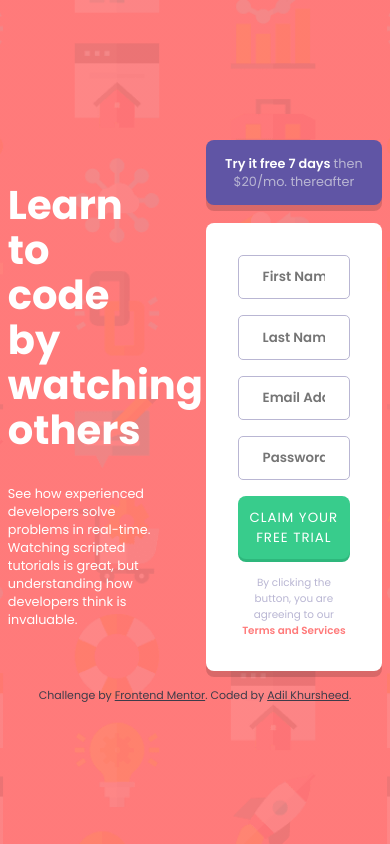
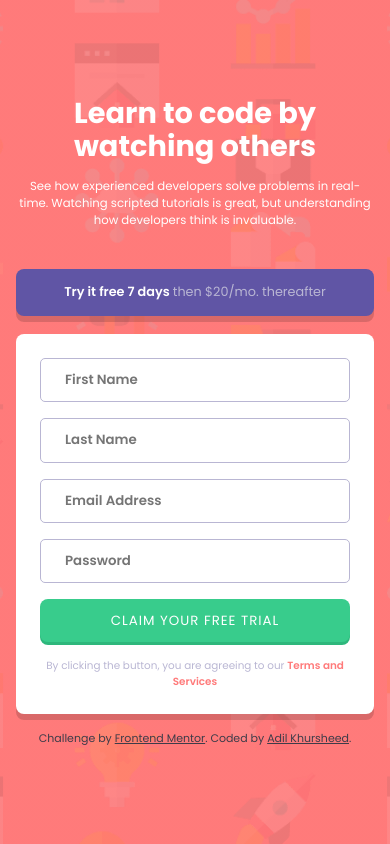
Before and after one commit to adil-khursheed/sign-up-form, a plain HTML site: page index.html in a window 390 px wide. Drawn offline with Linux system fonts and the light colour scheme.

Commit message:
added media query

```diff
--- a/style.css
+++ b/style.css
@@ -44,14 +44,14 @@ body{
 }
 
 .text-col .heading{
-    font-size: 2.5rem;
+    font-size: clamp(1.8rem, 6vw, 2.5rem);
     line-height: 1.125;
     margin-bottom: 2rem;
     color: #fff;
 }
 
 .text-col .para{
-    font-size: 0.8rem;
+    font-size: clamp(0.7rem, 3vw, 0.8rem);
     color: #fff;
 }
 
@@ -169,3 +169,31 @@ input::placeholder{
 .attribution a {
     color: var(--dark-blue);
 }
+
+
+@media only screen and (max-width: 750px){
+
+    .main-container{
+        max-width: 600px;
+        flex-direction: column;
+        gap: 2.5rem;
+    }
+
+    .text-col,
+    .input-col{
+        width: 100%;
+    }
+
+    .text-col .heading,
+    .text-col .para{
+        text-align: center;
+    }
+
+    .text-col .heading{
+        margin-bottom: 1rem;
+    }
+
+    form{
+        padding: 1.5rem;
+    }
+}
```
